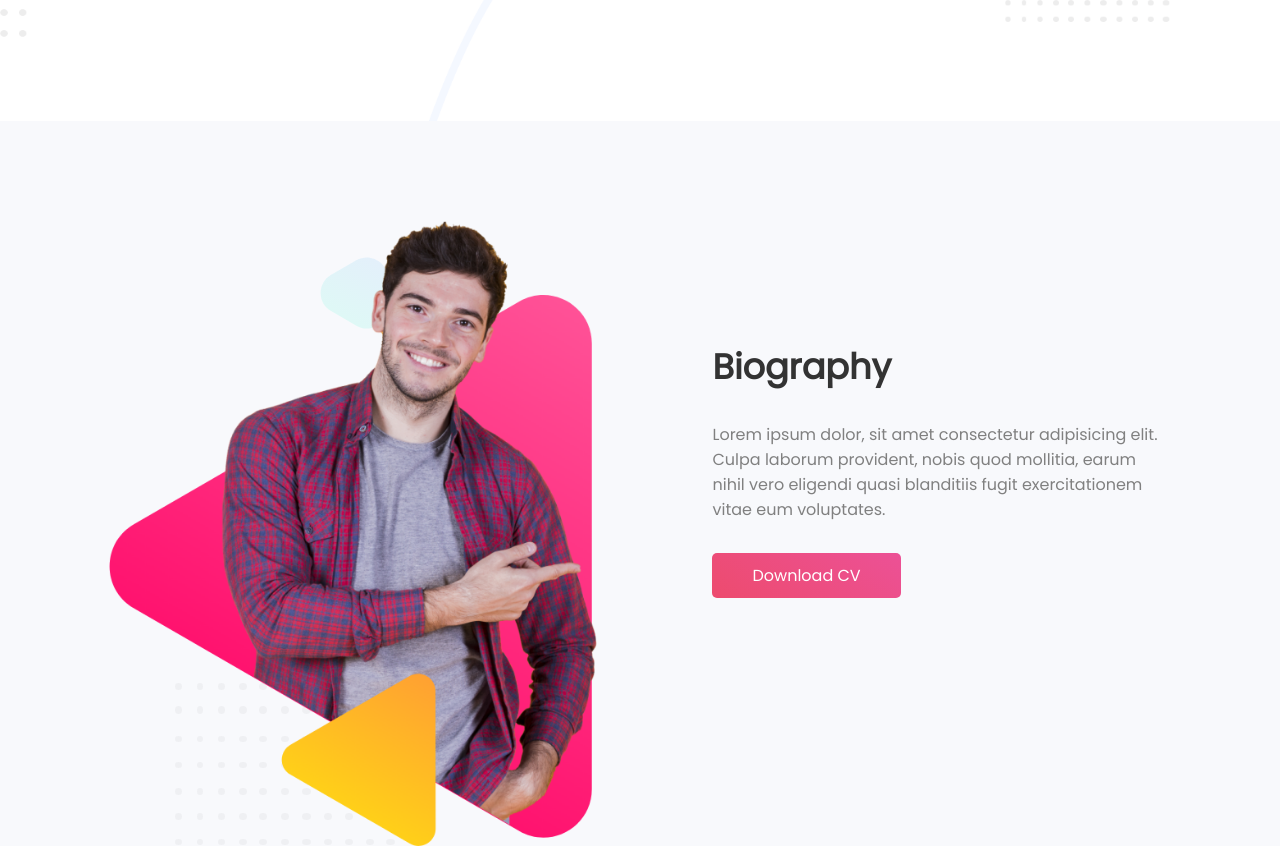
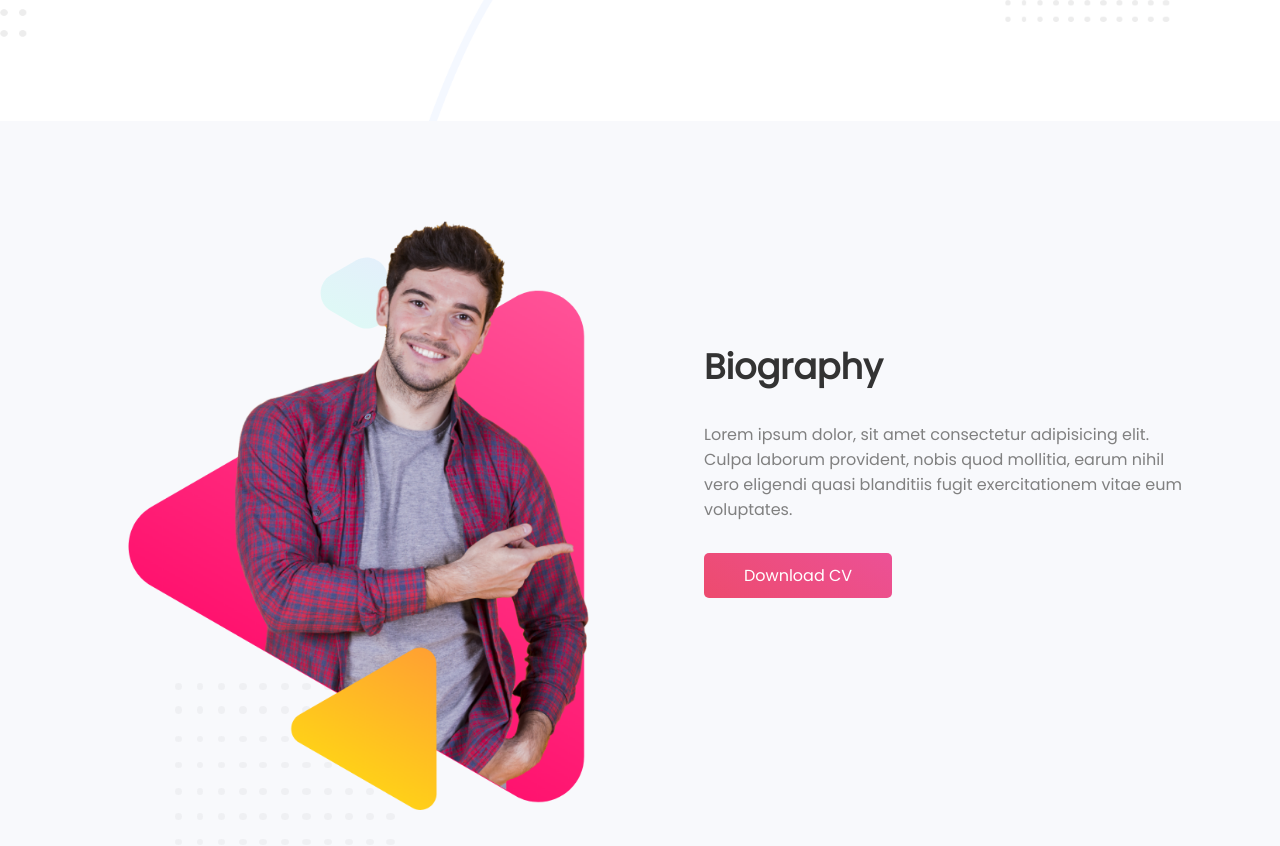
Before and after one commit to shamim-coder/new-portfolio, a plain HTML site: page index.html in a window 1280 px wide. Shown: the part 679-1525 px from the top of the page. Drawn offline with Linux system fonts and the light colour scheme.

Commit message:
added some style value

```diff
--- a/css/style.css
+++ b/css/style.css
@@ -3,12 +3,8 @@ body {
     font-family: 'Poppins', sans-serif;
     color: #333333;
 }
-img {
-    width: 100%;
-}
-p {
-    color: gray;
-}
+img {width: 100%;}
+p {color: gray;}
 .float_left {
     float: left;
 }
@@ -60,20 +56,18 @@ p {
     background-repeat: no-repeat;
 }
 .biography_area {
-    width: 83%;
-    margin: 0 auto;
+    margin-left: 10%;
     height: 750px;
     padding-top: 100px;
 }
 .biography_left {
-    width: 46%;
-    margin-right: 115px;
+    width: 40%;
+    margin-right: 10%;
 }
 .biography_right {
     width: 43%;
     margin-top: 90px;
 }
-
 .biography_right h2 {
     font-size: 35px;
 }
```
